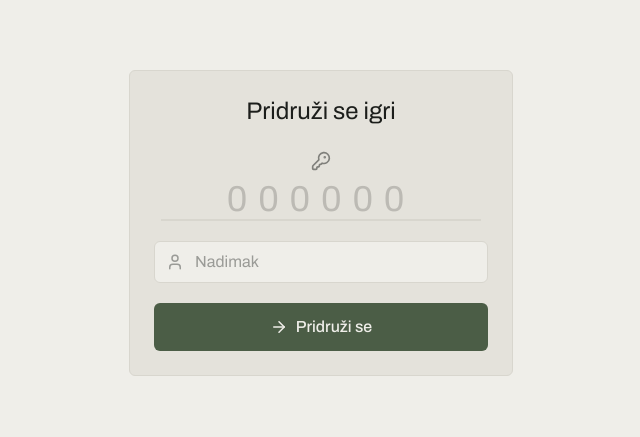
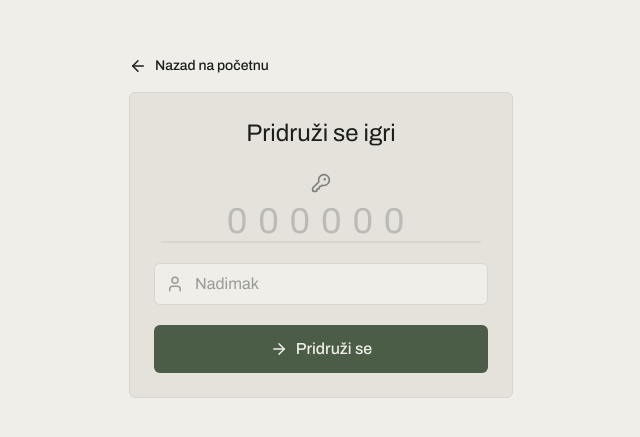
Before and after one commit to Dumanex/kahoot-frontend, a React (Vite) app: page /join in a window 1280 px wide. Shown: the part 177-614 px from the top of the page, without its empty margins (319-959 px from the left). Built offline with nearby package versions, Linux system fonts and the light colour scheme; a web font is replaced by a local one.

Commit message:
Add back buttons to quiz editor, join, login, register and host screens

```diff
--- a/src/pages/HostGame.jsx
+++ b/src/pages/HostGame.jsx
@@ -1,6 +1,6 @@
 import { useEffect, useState } from "react";
 import { useParams } from "react-router-dom";
-import { Play, ArrowRight, Flag, Users, CheckCircle2, ListOrdered, CircleAlert } from "lucide-react";
+import { Play, ArrowRight, ArrowLeft, Flag, Users, CheckCircle2, ListOrdered, CircleAlert } from "lucide-react";
 import { startGame, nextQuestion, endGame } from "../api/gameApi";
 import { translateErrorResponse } from "../utils/errorMessages";
 import { everyoneScoredZero } from "../utils/ranking";
@@ -105,7 +105,10 @@ function HostGame() {
                     ) : (
                         <Podium leaderboard={leaderboard} />
                     )}
-                    <Button to={`/results/${pin}`} variant="secondary" icon={ListOrdered}>Pogledaj ceo leaderboard</Button>
+                    <div className="flex flex-wrap justify-center gap-3">
+                        <Button to={`/results/${pin}`} variant="secondary" icon={ListOrdered}>Pogledaj ceo leaderboard</Button>
+                        <Button to="/dashboard" variant="ghost" icon={ArrowLeft}>Nazad na Dashboard</Button>
+                    </div>
                 </div>
             </PageShell>
         );
@@ -133,6 +136,7 @@ function HostGame() {
                     </div>
 
                     <Button size="lg" icon={Play} onClick={handleStart} disabled={players.length === 0 || startRequested}>Počni igru</Button>
+                    <Button to="/dashboard" variant="ghost" icon={ArrowLeft}>Nazad na Dashboard</Button>
                 </div>
             </PageShell>
         );
--- a/src/pages/Lobby.jsx
+++ b/src/pages/Lobby.jsx
@@ -1,6 +1,6 @@
 import { useState } from "react";
 import { useNavigate, useLocation } from "react-router-dom";
-import { User, ArrowRight, CircleAlert } from "lucide-react";
+import { User, ArrowRight, ArrowLeft, CircleAlert } from "lucide-react";
 import { joinGame } from "../api/gameApi";
 import { translateErrorResponse } from "../utils/errorMessages";
 import { savePlayer, loadSavedPlayer } from "../utils/playerStorage";
@@ -61,6 +61,10 @@ function Lobby() {
 
     return (
         <PageShell center>
+            <div className="mb-2 w-full max-w-sm">
+                <Button to="/" variant="ghost" icon={ArrowLeft} className="-ml-4">Nazad na početnu</Button>
+            </div>
+
             <Card className="w-full max-w-sm p-6 text-center">
                 <h1 className="mb-6 font-display text-2xl">Pridruži se igri</h1>
                 {prefilledTitle && <p className="mb-4 text-ink/60">Pridružuješ se: {prefilledTitle}</p>}
--- a/src/pages/Login.jsx
+++ b/src/pages/Login.jsx
@@ -1,6 +1,6 @@
 import { useState } from "react";
 import { useNavigate, Link } from "react-router-dom";
-import { User, Lock, LogIn, CircleAlert } from "lucide-react";
+import { User, Lock, LogIn, CircleAlert, ArrowLeft } from "lucide-react";
 import { login } from "../api/authApi";
 import useAuthStore from "../stores/authStore";
 import { translateErrorResponse } from "../utils/errorMessages";
@@ -36,6 +36,10 @@ function Login() {
 
     return (
         <PageShell center>
+            <div className="mb-2 w-full max-w-sm">
+                <Button to="/" variant="ghost" icon={ArrowLeft} className="-ml-4">Nazad na početnu</Button>
+            </div>
+
             <Card className="w-full max-w-sm p-6">
                 <h1 className="mb-6 text-center font-display text-2xl">Prijava</h1>
                 <form onSubmit={handleSubmit} className="flex flex-col gap-4">
--- a/src/pages/QuizEditor.jsx
+++ b/src/pages/QuizEditor.jsx
@@ -1,6 +1,6 @@
 import { useState, useEffect } from 'react';
 import { useParams, useNavigate } from 'react-router-dom';
-import { Save, Plus, Pencil, Trash2, Timer as TimerIcon, CircleAlert } from 'lucide-react';
+import { Save, Plus, Pencil, Trash2, Timer as TimerIcon, CircleAlert, ArrowLeft } from 'lucide-react';
 import { getQuiz, createQuiz, updateQuiz, deleteQuestion } from '../api/quizApi';
 import { translateErrorResponse, isNotQuizCreatorError } from '../utils/errorMessages';
 import QuestionEditor from '../components/quiz/QuestionEditor';
@@ -95,6 +95,8 @@ function QuizEditor() {
 
     return (
         <PageShell>
+            <Button to="/dashboard" variant="ghost" icon={ArrowLeft} className="mb-4 -ml-4">Nazad na Dashboard</Button>
+
             <h1 className="mb-6 font-display text-2xl">{isNew ? 'Novi kviz' : 'Uredi kviz'}</h1>
 
             <Card>
--- a/src/pages/Register.jsx
+++ b/src/pages/Register.jsx
@@ -1,6 +1,6 @@
 import { useState } from 'react';
 import { useNavigate, Link } from 'react-router-dom';
-import { User, Mail, Lock, UserPlus, CircleAlert } from 'lucide-react';
+import { User, Mail, Lock, UserPlus, CircleAlert, ArrowLeft } from 'lucide-react';
 import { register } from '../api/authApi';
 import useAuthStore from '../stores/authStore';
 import { translateErrorResponse } from '../utils/errorMessages';
@@ -37,6 +37,10 @@ function Register() {
 
   return (
     <PageShell center>
+      <div className="mb-2 w-full max-w-sm">
+        <Button to="/" variant="ghost" icon={ArrowLeft} className="-ml-4">Nazad na početnu</Button>
+      </div>
+
       <Card className="w-full max-w-sm p-6">
         <h1 className="mb-6 text-center font-display text-2xl">Registracija</h1>
         <form onSubmit={handleSubmit} className="flex flex-col gap-4">
```
